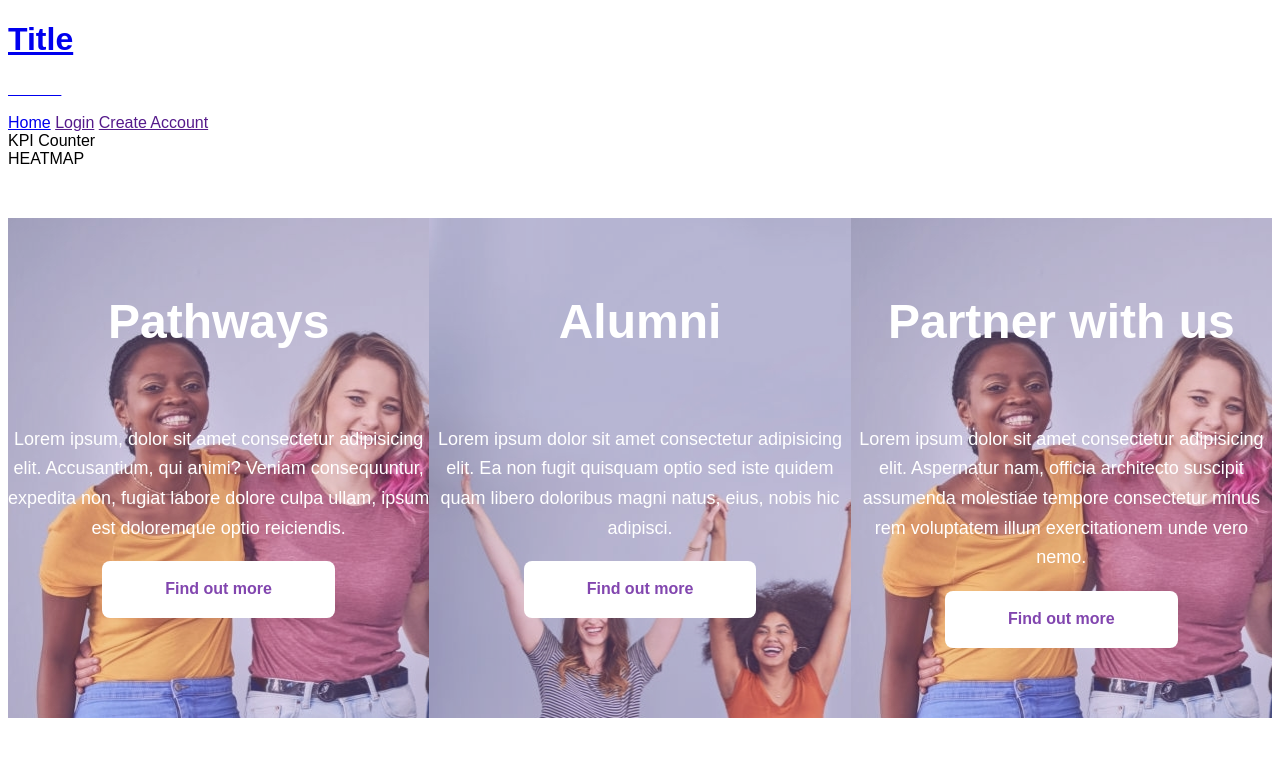
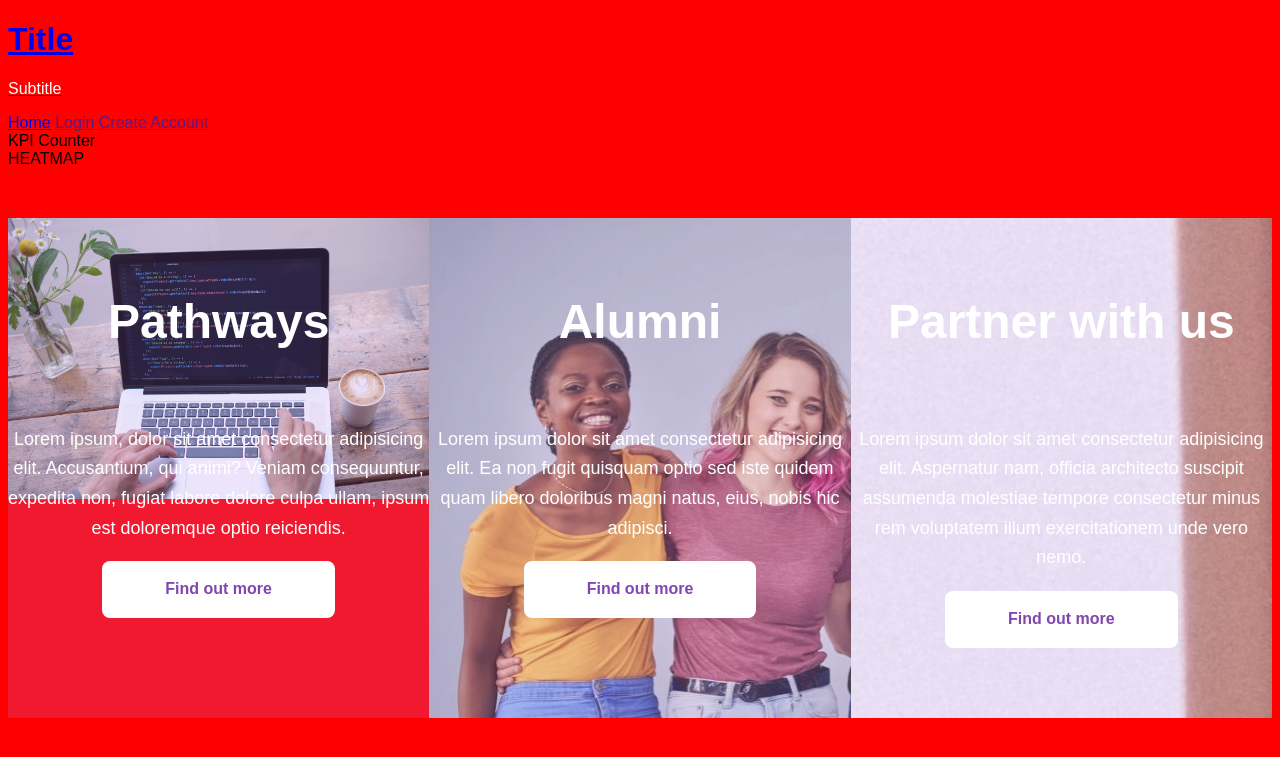
Before and after one commit to SheCodesAus/plus-pilbara-2021, a Django app: page /swc/ in a window 1280 px wide. Shown: the top 757 px of the page. Run offline with Django 3.2, Linux system fonts and the light colour scheme.

Commit message:
added new photos

```diff
--- a/groupproject/swc/static/swc/index.css
+++ b/groupproject/swc/static/swc/index.css
@@ -7,6 +7,7 @@
 
 body {
     font-family: 'Raleway',sans-serif;
+    background-color: red;
 }
 
 .container-1 {
@@ -30,8 +31,8 @@
 .panel-pathways {
     flex:1;
     order:1;
-    background-image: url(images/Group_photo.jpg);
-    background-size: auto;
+    background-image: url(images/Pathway_pic.jpg);
+    background-size: contain;
     background-repeat: no-repeat;
 }
 
@@ -39,15 +40,15 @@
 .panel-alumni {
     flex:1;
     order:2;
-    background-image: url(images/Group_photo2.jpg);
-    background-size: auto;
-    background-repeat: no-repeat;
+    background-image: url(images/Group_photo.jpg);
+    background-image: contain;
+
 }
 
 .panel-sponsors {
     flex:1;
     order:3;
-    background-image: url(images/Group_photo.jpg);
+    background-image: url(images/Sponsor_pic.jpg);
     background-size: auto;
     background-repeat: no-repeat;
 }
```
Also changed, not shown: groupproject/swc/static/swc/images/Group_photo2.jpg (deleted), groupproject/swc/static/swc/images/NewProfile.jpg (deleted), groupproject/swc/static/swc/images/Pathway_pic.jpg (added), groupproject/swc/static/swc/images/Sponsor_pic.jpg (added).
